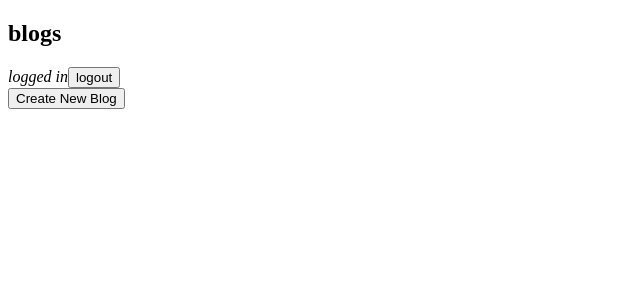
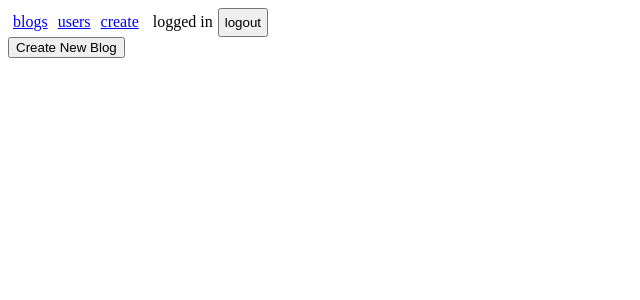
Before and after one commit to willcrockett/bloglist, a React (Create React App) app in the folder bloglist-frontend/: page /createnew in a window 1280 px wide. Shown: the top 300 px of the page, without its empty margins (0-640 px from the left). Built offline with nearby package versions, Linux system fonts and the light colour scheme; no server answers; sample sign-in values are in the browser's storage.

Commit message:
adding nav menu 7.17

```diff
--- a/bloglist-frontend/src/App.js
+++ b/bloglist-frontend/src/App.js
@@ -1,58 +1,78 @@
 import { useEffect, useRef } from 'react'
-import BlogForm from './components/BlogForm'
-import LoginForm from './components/LoginForm'
-import Notification from './components/Notification'
 import { useDispatch, useSelector } from 'react-redux'
 import { initializeBlogs } from './reducers/blogReducer'
 import { clearUser, initUser } from './reducers/userReducer'
+import BlogForm from './components/BlogForm'
+import LoginForm from './components/LoginForm'
 import Blogs from './components/Blogs'
 import Users from './components/Users'
+import User from './components/User'
 import { BrowserRouter as Router,
-  Routes, Route, Link, useNavigate, Navigate
+  Routes, Route, useMatch, Link, Navigate
 } from 'react-router-dom'
 import { initializeUsers } from './reducers/usersReducer'
 
 const App = () => {
   const dispatch = useDispatch()
   const user = useSelector(state => state.user)
+  const users = useSelector(state => state.users)
   /* ------------------------------- State Hooks ------------------------------ */
 	// const [blogs, setBlogs] = useState([])
-  const blogFormRef = useRef()
   /* ------------------------------ Effect Hooks ------------------------------ */
 	useEffect(() => {
     dispatch(initializeBlogs())
     dispatch(initUser())
     dispatch(initializeUsers())
   }, [])
-
-
+  const match = useMatch('/users/:id')
+  const selectedUser = match ? users.find(u => u.id === Number(match.params.id)) : null
   //blogs.sort((b1, b2) => b2.likes - b1.likes)
 
   return (
+      <>
+        <Menu />
+        <div>
+          <Routes>
+            <Route path="/" element={<Blogs />} />
+            <Route path="/login" element={user === null ? <LoginForm /> : <Navigate replace to="/" /> } />
+            <Route path="/users" element={<Users />} />
+            <Route path="/users/:id" element={<User user={selectedUser} />} />
+            <Route path="/createnew" element={user ? <BlogForm /> : <Navigate replace to="/login" /> } />
+          </Routes>
+        </div>
 
-    <Router>
-        <div>
-          <h2>blogs</h2>
-          {user
-          ? (
-            <div>
-              <em>{user.name} logged in</em>
-              <button onClick={() => dispatch(clearUser())}>logout</button>
-            <BlogForm blogFormRef={blogFormRef} />
-            </div>
-          )
-          : <Navigate replace to="/login" />
-          }
-        </div>
-        <div>
-        <Routes>
-          <Route path="/" element={<Blogs />} />
-          <Route path="/login" element={user === null ? <LoginForm /> : <Navigate replace to="/" />} />
-          <Route path="/users" element={<Users />} />
-        </Routes>
-      </div>
+    </>
+  )
+}
 
-    </Router>
+const Menu = () => {
+  const user = useSelector(state => state.user)
+  const dispatch = useDispatch()
+  const pad = {
+    padding: 5
+  }
+
+  const userOperation = () => {
+    if (user) {
+      return (
+        <>
+          <span style={pad}>{user.name} logged in</span>
+          <button style={pad} onClick={() => dispatch(clearUser())}>logout</button>
+        </>
+      )
+    } else {
+      return (
+        <Link style={pad} to={"/login"}>login</Link>
+      )
+    }
+  }
+  return (
+    <div>
+      <Link style={pad} to={"/"}>blogs</Link>
+      <Link style={pad} to={"/users"}>users</Link>
+      <Link style={pad} to={"/createnew"}>create</Link>
+      {userOperation()}
+    </div>
   )
 }
 
--- a/bloglist-frontend/src/components/Blog.jsx
+++ b/bloglist-frontend/src/components/Blog.jsx
@@ -5,7 +5,7 @@ const Blog = ({ blog }) => {
   const [visible, setVisible] = useState(false)
   const dispatch = useDispatch()
 	const showWhenVisible = { display: visible ? '' : 'none'}
-  const curr_username = useSelector(({user}) => user.username)
+  const user = useSelector(({user}) => user)
   const blogStyle = {
     paddingTop: 10,
     paddingLeft: 2,
@@ -13,7 +13,7 @@ const Blog = ({ blog }) => {
     borderWidth: 1,
     marginBottom: 5
   }
-  const showRemoveButton = { display: curr_username === blog.user.username ? '' : 'none' }
+  const showRemoveButton = { display: user && user.username === blog.user.username ? '' : 'none' }
   const handleLike = () => {
     dispatch(likeBlog(blog.id))
   }
--- a/bloglist-frontend/src/components/Blogs.jsx
+++ b/bloglist-frontend/src/components/Blogs.jsx
@@ -4,7 +4,7 @@ import Blog from "./Blog"
 import BlogForm from "./BlogForm"
 import Notification from "./Notification"
 import { useRef } from "react"
-const BlogList = () => {
+const Blogs = () => {
     const blogs= useSelector(({ blogs }) => blogs)
     const user = useSelector(({ user } ) => user)
     const dispatch = useDispatch()
@@ -15,12 +15,6 @@ const BlogList = () => {
         <h2>blogs</h2>
         <div>
 
-          <h2>blogs</h2>
-          <form onSubmit={() => dispatch(clearUser())}>
-            {user.name} logged in {' '}
-            <button type="submit">logout</button>
-          </form>
-          <BlogForm blogFormRef={blogFormRef} />
 
 
           {blogs.map(blog =>
@@ -32,4 +26,4 @@ const BlogList = () => {
 }
 
 
-export default BlogList
+export default Blogs
--- a/bloglist-frontend/src/components/User.jsx
+++ b/bloglist-frontend/src/components/User.jsx
@@ -0,0 +1,11 @@
+const User = ({ user }) => {
+    return (
+        <div>
+            <h1>user.name</h1>
+            <h2>added blogs</h2>
+            {user.blogs.map(b => <li key={b.id}>b.title</li>)}
+        </div>
+    )
+}
+
+export default User
--- a/bloglist-frontend/src/index.js
+++ b/bloglist-frontend/src/index.js
@@ -4,9 +4,12 @@ import App from './App'
 import './index.css'
 import store from './store'
 import { Provider } from 'react-redux'
+import { BrowserRouter as Router } from 'react-router-dom'
 
 ReactDOM.createRoot(document.getElementById('root')).render(
     <Provider store={store}>
-        <App />
+        <Router>
+            <App />
+        </Router>
     </Provider>
 )
```
